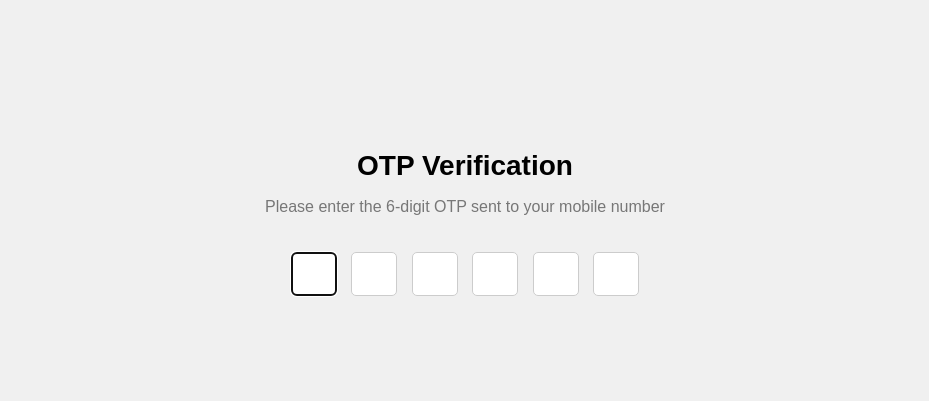
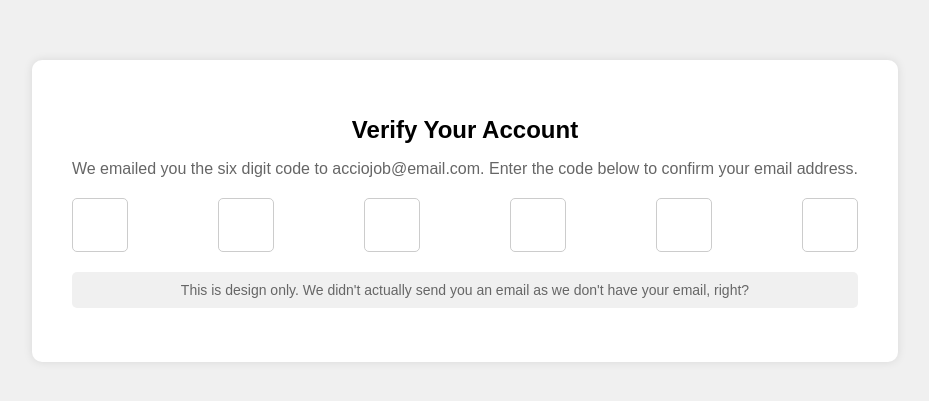
Before and after one commit to acciojob/OTP-BrainCellCoder, a website: page main.html in a window 1280 px wide. Shown: the part 189-590 px from the top of the page, without its empty margins (175-1104 px from the left). Drawn offline with Linux system fonts and the light colour scheme.

Commit message:
created a submission

```diff
--- a/main.html
+++ b/main.html
@@ -8,16 +8,17 @@
 </head>
 <body>
     <div class="container">
-    <h2 id="verification_heading">OTP Verification</h2>
-    <p id="verification_subtext">Please enter the 6-digit OTP sent to your mobile number</p>
+        <h1 id="verification_heading">Verify Your Account</h1>
+        <p id="verification_subtext">We emailed you the six digit code to acciojob@email.com. Enter the code below to confirm your email address.</p>
         <div class="code-container">
-        <input type="text" class="code" maxlength="1" autofocus>
+            <input type="text" class="code" maxlength="1">
             <input type="text" class="code" maxlength="1">
             <input type="text" class="code" maxlength="1">
             <input type="text" class="code" maxlength="1">
             <input type="text" class="code" maxlength="1">
             <input type="text" class="code" maxlength="1">
         </div>
+        <p class="note">This is design only. We didn't actually send you an email as we don't have your email, right?</p>
     </div>
     <script src="script.js"></script>
 </body>
--- a/script.js
+++ b/script.js
@@ -1,44 +1,17 @@
-// This script handles the functionality for OTP input behavior
+document.addEventListener('DOMContentLoaded', () => {
+    const inputs = document.querySelectorAll('.code');
 
-const inputs = document.querySelectorAll('.code');
-
-// Add event listeners to all input fields
-inputs.forEach((input, index) => {
-    input.addEventListener('input', (e) => {
-        const val = e.target.value;
-
-        // Move to next input if current input is filled
-        if (val.length === 1) {
-            if (index < inputs.length - 1) {
+    inputs.forEach((input, index) => {
+        input.addEventListener('input', (e) => {
+            if (e.target.value.length === 1 && index < inputs.length - 1) {
                 inputs[index + 1].focus();
             }
-        }
+        });
 
-        // Handle backspace to move focus to previous input
-        if (e.inputType === 'deleteContentBackward') {
-            if (index > 0) {
+        input.addEventListener('keydown', (e) => {
+            if (e.key === 'Backspace' && input.value === '' && index > 0) {
                 inputs[index - 1].focus();
             }
-        }
-    });
-
-    // Automatically focus the next input on maxlength reached
-    input.addEventListener('keydown', (e) => {
-        if (e.key >= '0' && e.key <= '9') {
-            if (index < inputs.length - 1) {
-                setTimeout(() => {
-                    inputs[index + 1].focus();
-                }, 10); // Timeout to ensure focus after input value changes
-            }
-        }
-    });
-
-    // Handle backspace key to move focus to previous input
-    input.addEventListener('keyup', (e) => {
-        if (e.key === 'Backspace') {
-            if (index > 0) {
-                inputs[index - 1].focus();
-            }
-        }
+        });
     });
 });
--- a/styles.css
+++ b/styles.css
@@ -1,38 +1,50 @@
 body {
-    font-family: Arial, sans-serif;
-    background-color: #f0f0f0;
     display: flex;
     justify-content: center;
     align-items: center;
     height: 100vh;
     margin: 0;
+    font-family: Arial, sans-serif;
+    background-color: #f0f0f0;
 }
 
 .container {
+    background-color: white;
+    padding: 40px;
+    border-radius: 10px;
+    box-shadow: 0 0 10px rgba(0, 0, 0, 0.1);
     text-align: center;
 }
 
+#verification_heading {
+    margin-bottom: 10px;
+    font-size: 24px;
+}
+
+#verification_subtext {
+    margin-bottom: 20px;
+    color: #666;
+}
+
 .code-container {
-    display: inline-block;
-    margin-top: 20px;
+    display: flex;
+    justify-content: space-between;
+    margin-bottom: 20px;
 }
 
 .code {
-    width: 40px;
-    height: 40px;
+    width: 50px;
+    height: 50px;
     font-size: 24px;
     text-align: center;
-    margin: 0 5px;
     border: 1px solid #ccc;
     border-radius: 5px;
 }
 
-#verification_heading {
-    font-size: 28px;
-    margin-bottom: 10px;
+.note {
+    background-color: #f0f0f0;
+    padding: 10px;
+    border-radius: 5px;
+    color: #666;
+    font-size: 14px;
 }
-
-#verification_subtext {
-    font-size: 16px;
-    color: #777;
-}
```
Lines whose indentation alone changed are shown as unchanged.
